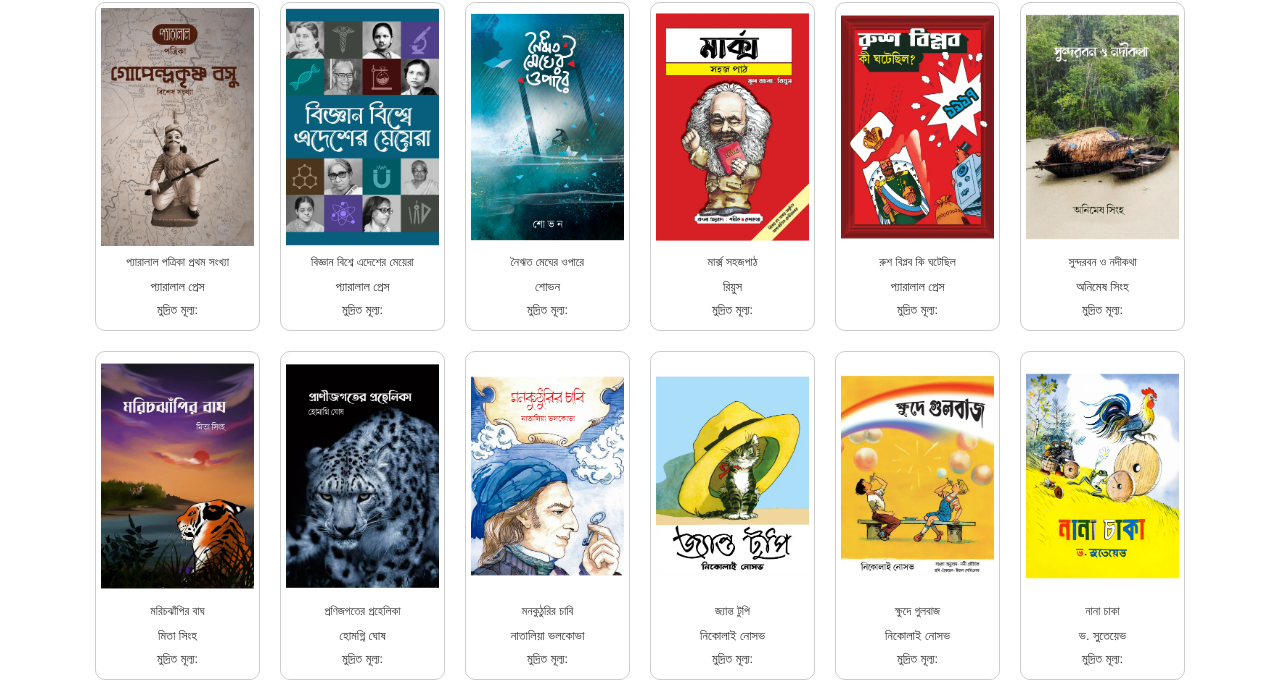
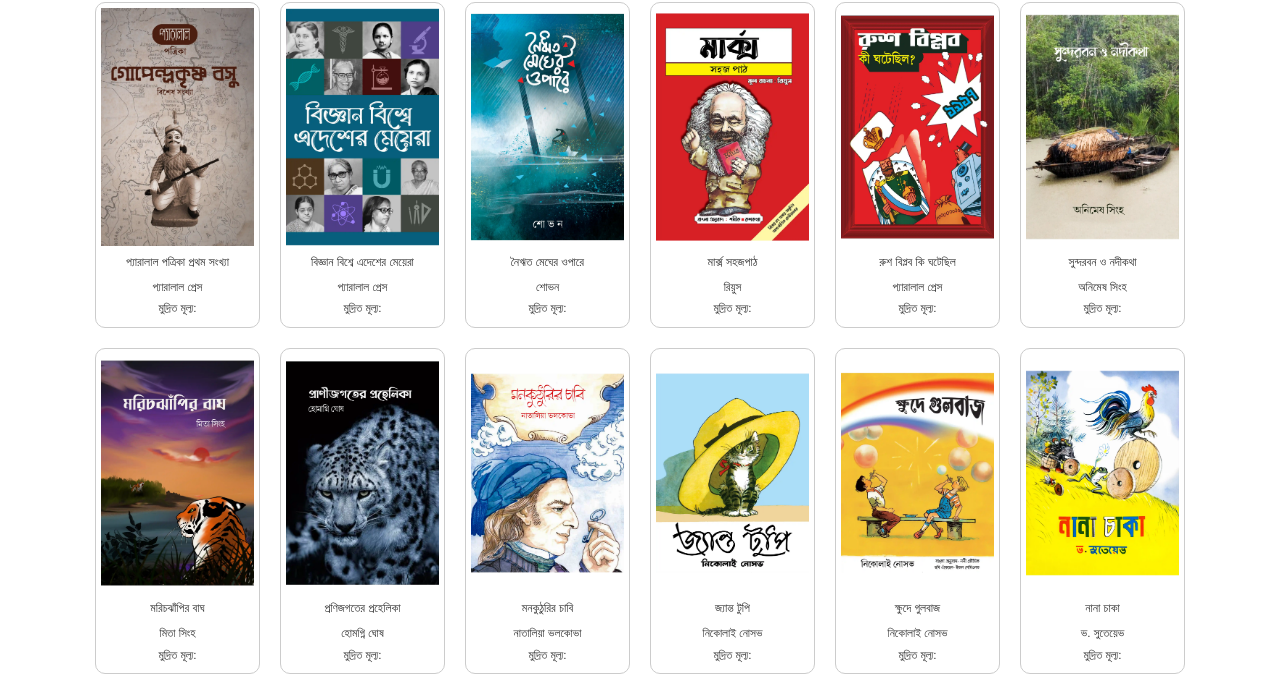
Before and after one commit to shourjo-h/wait-page.io, a plain HTML site: page index.html in a window 1280 px wide. Shown: the part 128-810 px from the top of the page. Drawn offline with nearby package versions, Linux system fonts and the light colour scheme.

Commit message:
Update style.css
size adjusted

```diff
--- a/style.css
+++ b/style.css
@@ -77,7 +77,7 @@ h1 {
   margin: 10px 0;
 }
 .book p {
-  font-size: .90em;
+  font-size: .83em;
   margin: 5px 0;
 }
 .switch {
```
